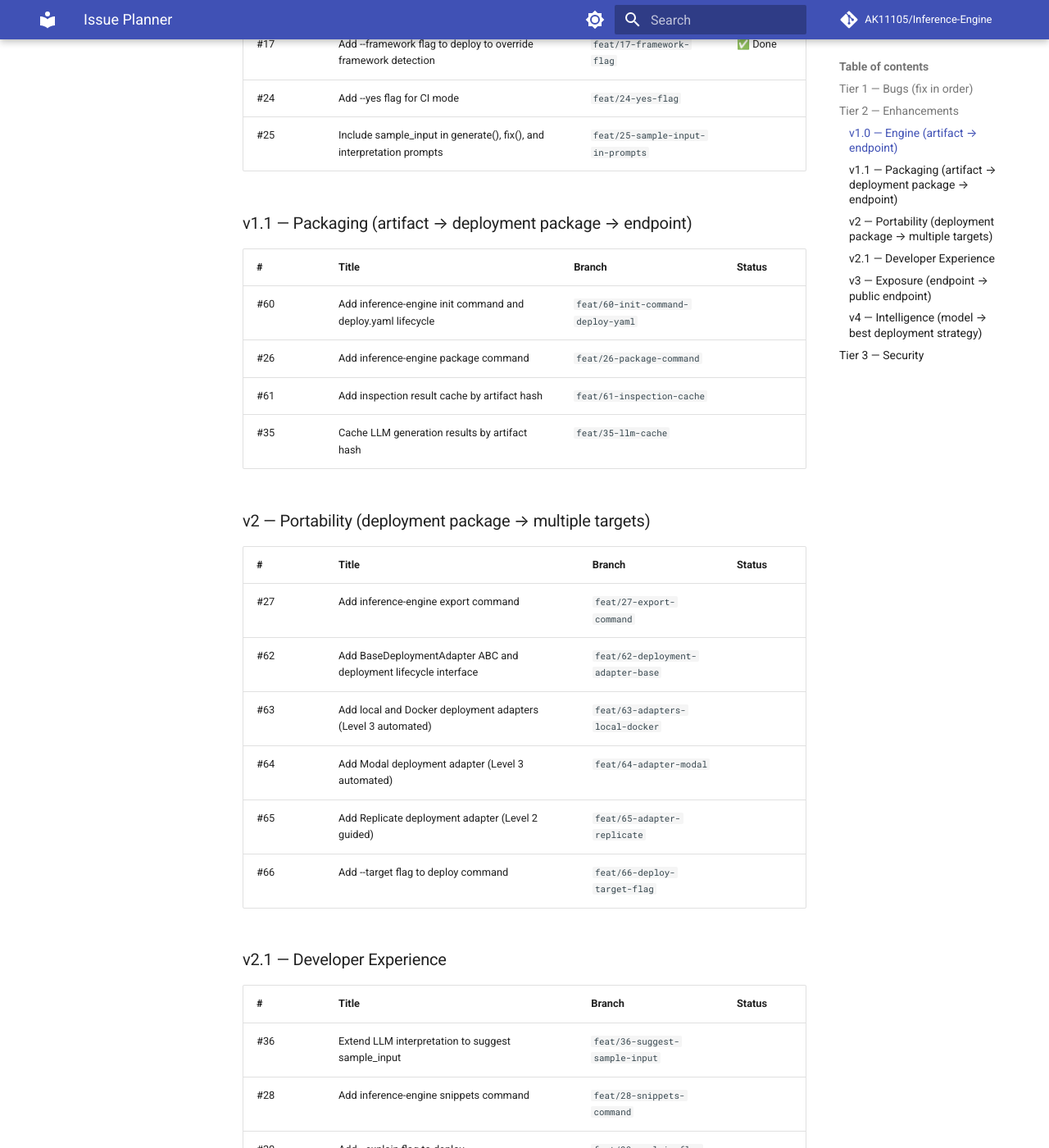
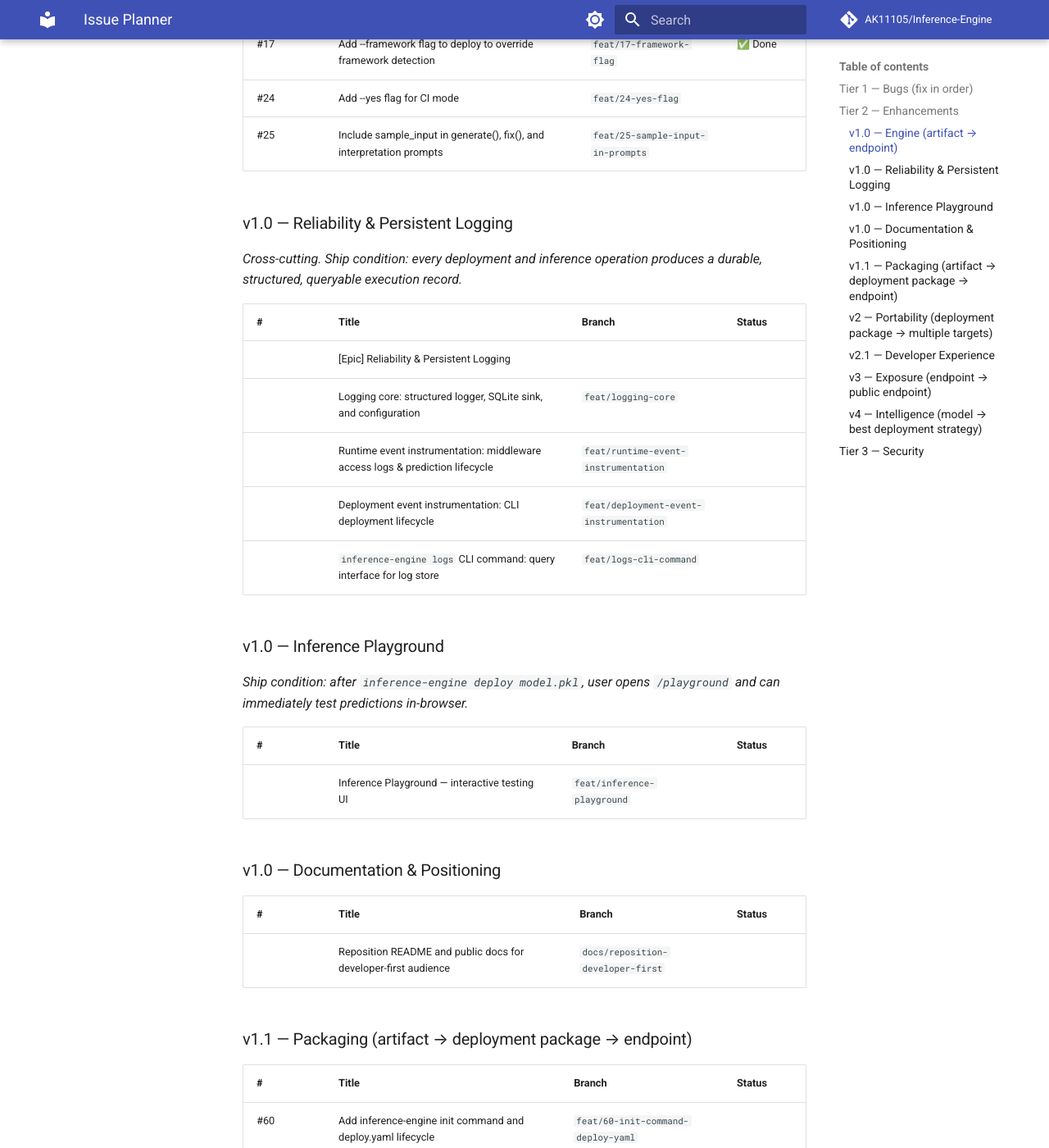
Before and after one commit to AK11105/Inference-Engine, an MkDocs documentation site: the page built from docs/internal/planning/issue-planner.md, in a window 1280 px wide and 1400 px high, scrolled down 1750 px. Shown: the whole window at 82% size. Built offline with MkDocs 1.6.1 and Material for MkDocs 9.7.7, drawn with Linux system fonts in a browser that asks for light colours; comment, search, counter and statistics services are not loaded.

Commit message:
docs: Add internal planning docs

```diff
--- a/docs/internal/planning/issue-planner.md
+++ b/docs/internal/planning/issue-planner.md
@@ -40,6 +40,32 @@ See `docs/internal/planning/roadmap.md` for release scope decisions.
 | #17 | Add --framework flag to deploy to override framework detection | `feat/17-framework-flag` | ✅ Done |
 | #24 | Add --yes flag for CI mode | `feat/24-yes-flag` | |
 | #25 | Include sample_input in generate(), fix(), and interpretation prompts | `feat/25-sample-input-in-prompts` | |
+
+### v1.0 — Reliability & Persistent Logging
+
+*Cross-cutting. Ship condition: every deployment and inference operation produces a durable, structured, queryable execution record.*
+
+| # | Title | Branch | Status |
+|---|-------|--------|--------|
+| | [Epic] Reliability & Persistent Logging | | |
+| | Logging core: structured logger, SQLite sink, and configuration | `feat/logging-core` | |
+| | Runtime event instrumentation: middleware access logs & prediction lifecycle | `feat/runtime-event-instrumentation` | |
+| | Deployment event instrumentation: CLI deployment lifecycle | `feat/deployment-event-instrumentation` | |
+| | `inference-engine logs` CLI command: query interface for log store | `feat/logs-cli-command` | |
+
+### v1.0 — Inference Playground
+
+*Ship condition: after `inference-engine deploy model.pkl`, user opens `/playground` and can immediately test predictions in-browser.*
+
+| # | Title | Branch | Status |
+|---|-------|--------|--------|
+| | Inference Playground — interactive testing UI | `feat/inference-playground` | |
+
+### v1.0 — Documentation & Positioning
+
+| # | Title | Branch | Status |
+|---|-------|--------|--------|
+| | Reposition README and public docs for developer-first audience | `docs/reposition-developer-first` | |
 
 ### v1.1 — Packaging (artifact → deployment package → endpoint)
 
```
Also changed, not shown: docs/internal/planning/product-strategy.md (added, +147 -0 lines).
